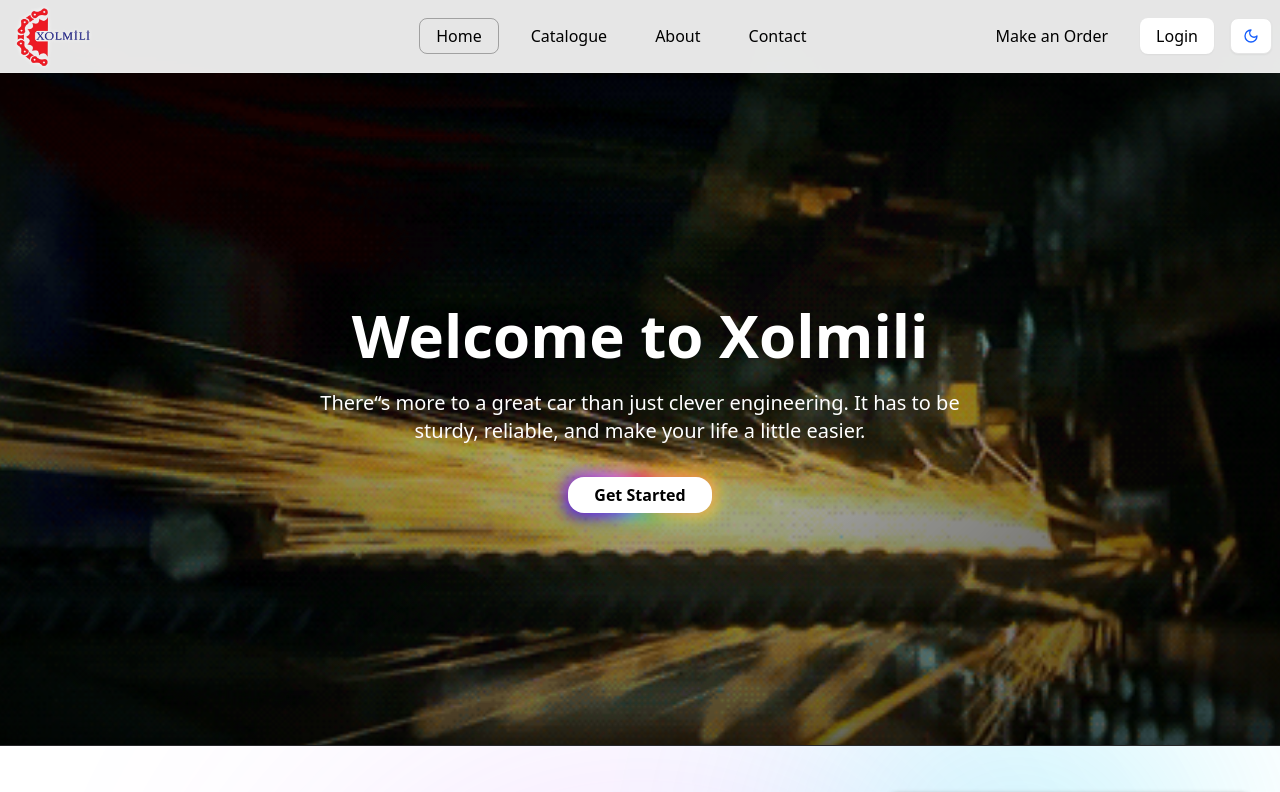
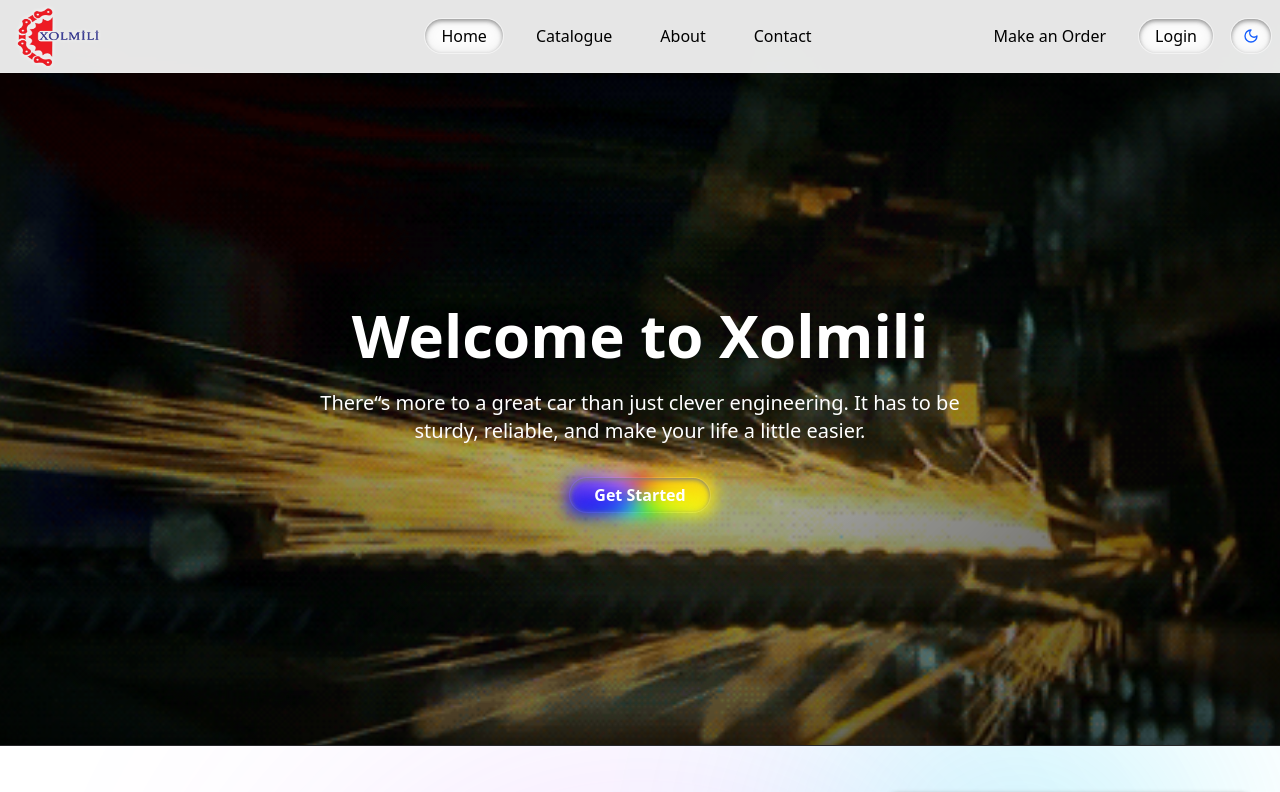
Before and after one commit to hasanasadov/xolmili, a Next.js app: page / in a window 1280 px wide. Shown: the top 792 px of the page. Built offline with nearby package versions, Linux system fonts and the light colour scheme.

Commit message:
glass effect added

```diff
--- a/app/layout.tsx
+++ b/app/layout.tsx
@@ -1,7 +1,7 @@
 import { SpeedInsights } from "@vercel/speed-insights/next";
 
 import type { Metadata } from "next";
-import "./globals.css";
+import "@/styles/globals.css";
 import { ThemeProvider } from "@/components/shared/ThemeProvider";
 import Navbar from "@/components/shared/Navbar";
 // import NeonCursor from "@/components/shared/NeonCursor";
--- a/app/page.tsx
+++ b/app/page.tsx
@@ -1,6 +1,7 @@
 "use client";
 
 import RGBButton from "@/components/shared/RGButton";
+import Image from "next/image";
 import React from "react";
 
 const HomePage = () => {
@@ -8,10 +9,11 @@ const HomePage = () => {
     <div className="p-4">
       <div className="absolute top-0 right-0 w-[100vw] z-[-1]">
         <div className="relative w-full h-screen">
-          <img
-            className="w-full h-full object-cover animate-pulse"
+          <Image
+            className=" object-cover animate-pulse"
             src="/giphy.gif"
             alt="Background Animation"
+            fill
           />
           <div className="absolute inset-0 bg-[radial-gradient(ellipse_at_center,_rgba(0,0,0,0)_0%,_rgba(0,0,0,0.7)_100%)] pointer-events-none" />
         </div>
--- a/components/shared/Navbar.tsx
+++ b/components/shared/Navbar.tsx
@@ -2,11 +2,12 @@
 import React from "react";
 import { Button } from "../ui/button";
 import Link from "next/link";
-import { MenuIcon } from "lucide-react";
+import { MenuIcon, XIcon } from "lucide-react";
 import { usePathname } from "next/navigation";
 import { PATHS } from "@/constants";
 import { ThemeToggle } from "./ThemeToggle";
 import { motion, AnimatePresence } from "framer-motion";
+import Image from "next/image";
 
 const Navbar = () => {
   const [isDialogOpen, setIsDialogOpen] = React.useState(false);
@@ -19,11 +20,19 @@ const Navbar = () => {
           className=" h-[calc(100%+8px)]  drop-shadow-[0_0_2px_#fff] cursor-pointer"
           onClick={() => (window.location.href = PATHS.HOME)}
         >
-          <img className="dark:hidden h-full" src="/logo.png" alt="Logo" />
-          <img
-            className="hidden dark:block h-full"
+          <Image
+            className="dark:hidden h-full"
+            src="/logo.png"
+            alt="Logo"
+            width={100}
+            height={"100"}
+          />
+          <Image
+            className="dark:block h-full hidden"
             src="/logoWhite.png"
             alt="Logo"
+            width={100}
+            height={"100"}
           />
         </div>
         <div className="hidden lg:flex space-x-4">
@@ -31,10 +40,10 @@ const Navbar = () => {
             <Button
               className={
                 pathname === PATHS.HOME
-                  ? "dark:!text-cyan-400 border border-[rgb(0,0,0,0.3)] dark:border-[rgb(255,255,255,0.1)]"
+                  ? "glass-button dark:!text-cyan-400 border border-[rgb(0,0,0,0.3)] dark:border-[rgb(255,255,255,0.1)]"
                   : ""
               }
-              variant="link"
+              variant="ghost"
             >
               Home
             </Button>
@@ -44,10 +53,10 @@ const Navbar = () => {
             <Button
               className={
                 pathname === PATHS.CATALOGUE
-                  ? "dark:!text-cyan-400 border border-[rgb(0,0,0,0.3)] dark:border-[rgb(255,255,255,0.1)]"
+                  ? "glass-button dark:!text-cyan-400 border border-[rgb(0,0,0,0.3)] dark:border-[rgb(255,255,255,0.1)]"
                   : ""
               }
-              variant="link"
+              variant="ghost"
             >
               Catalogue
             </Button>
@@ -57,10 +66,10 @@ const Navbar = () => {
             <Button
               className={
                 pathname === PATHS.ABOUT
-                  ? "dark:!text-cyan-400 border border-[rgb(0,0,0,0.3)] dark:border-[rgb(255,255,255,0.1)]"
+                  ? "glass-button dark:!text-cyan-400 border border-[rgb(0,0,0,0.3)] dark:border-[rgb(255,255,255,0.1)]"
                   : ""
               }
-              variant="link"
+              variant="ghost"
             >
               About
             </Button>
@@ -70,10 +79,10 @@ const Navbar = () => {
             <Button
               className={
                 pathname === PATHS.CONTACT
-                  ? "dark:!text-cyan-400 border border-[rgb(0,0,0,0.3)] dark:border-[rgb(255,255,255,0.1)]"
+                  ? "glass-button dark:!text-cyan-400 border border-[rgb(0,0,0,0.3)] dark:border-[rgb(255,255,255,0.1)]"
                   : ""
               }
-              variant="link"
+              variant="ghost"
             >
               Contact
             </Button>
@@ -84,10 +93,10 @@ const Navbar = () => {
             <Button
               className={
                 pathname === PATHS.ORDER
-                  ? "dark:!text-cyan-400 border border-[rgb(0,0,0,0.3)] dark:border-[rgb(255,255,255,0.1)]"
+                  ? "glass-button dark:!text-cyan-400 border border-[rgb(0,0,0,0.3)] dark:border-[rgb(255,255,255,0.1)]"
                   : ""
               }
-              variant="link"
+              variant="ghost"
             >
               Make an Order
             </Button>
@@ -123,13 +132,13 @@ const Navbar = () => {
                 exit={{ x: "-100%" }}
                 transition={{ type: "tween", duration: 0.5 }}
               >
-                <button
+                <Button
                   onClick={() => setIsDialogOpen(false)}
                   className="self-end text-2xl font-bold"
                   aria-label="Close menu"
                 >
-                  ×
-                </button>
+                  <XIcon />
+                </Button>
 
                 <Link href={PATHS.HOME} onClick={() => setIsDialogOpen(false)}>
                   <Button variant="ghost" className="w-full justify-start">
--- a/components/shared/RGButton.tsx
+++ b/components/shared/RGButton.tsx
@@ -15,8 +15,9 @@ export default function RGBButton({
 
       <Button
         {...props}
+        variant={"custom"}
         className={cn(
-          "relative z-10 rounded-2xl px-6 py-3 font-bold dark:text-white text-black hover:cursor-pointer",
+          "relative z-10 rounded-2xl px-6 py-3 font-bold dark:text-white !text-white hover:cursor-pointer",
           "dark:bg-black bg-white border-2 border-transparent hover:shadow-xl transition-all duration-300",
           "shadow-[0_0_15px_rgba(255,0,255,0.4)] hover:shadow-[0_0_25px_rgba(0,255,255,0.6)] hover:bg-white",
           className
--- a/components/shared/ThemeToggle.tsx
+++ b/components/shared/ThemeToggle.tsx
@@ -21,7 +21,6 @@ export function ThemeToggle() {
   return (
     <Button
       onClick={() => setTheme(isDark ? "light" : "dark")}
-      variant="outline"
       className="flex items-center gap-2 transition-all duration-300 dark:shadow-[0_0_10px_#fff] "
     >
       {isDark ? (
--- a/components/ui/button.tsx
+++ b/components/ui/button.tsx
@@ -5,7 +5,7 @@ import { cva, type VariantProps } from "class-variance-authority";
 import { cn } from "@/lib/utils";
 
 const buttonVariants = cva(
-  "cursor-pointer   w-fit inline-flex hover:drop-shadow-[0_0_50px_#0ff] duration-500  items-center justify-center gap-2 whitespace-nowrap rounded-md text-md font-medium transition-all disabled:pointer-events-none disabled:opacity-50 [&_svg]:pointer-events-none [&_svg:not([class*='size-'])]:size-4 shrink-0 [&_svg]:shrink-0 outline-none focus-visible:border-ring focus-visible:ring-ring/50 focus-visible:ring-[3px] aria-invalid:ring-destructive/20 dark:aria-invalid:ring-destructive/40 aria-invalid:border-destructive",
+  "cursor-pointer dark:!text-white !text-black  w-fit inline-flex hover:drop-shadow-[0_0_50px_#0ff]ğ duration-200  items-center justify-center gap-2 whitespace-nowrap rounded-md text-md font-medium transition-all disabled:pointer-events-none disabled:opacity-50 [&_svg]:pointer-events-none [&_svg:not([class*='size-'])]:size-4 shrink-0 [&_svg]:shrink-0 outline-none focus-visible:border-ring focus-visible:ring-ring/50 focus-visible:ring-[3px] aria-invalid:ring-destructive/20 dark:aria-invalid:ring-destructive/40 aria-invalid:border-destructive",
   {
     variants: {
       variant: {
@@ -23,6 +23,7 @@ const buttonVariants = cva(
         after:absolute after:left-0 after:right-0 after:bottom-[-2px]
         after:h-[1px] after:bg-current after:scale-x-0 after:transition-transform
         after:duration-300 after:ease-in-out hover:after:scale-x-100 after:origin-left dark:text-white text-black `,
+        custom: "glass-button ",
       },
       size: {
         default: "h-9 px-4 py-2 has-[>svg]:px-3",
@@ -32,7 +33,7 @@ const buttonVariants = cva(
       },
     },
     defaultVariants: {
-      variant: "default",
+      variant: "custom",
       size: "default",
     },
   }
--- a/app/globals.css
+++ b/styles/globals.css
@@ -176,3 +176,70 @@ body {
   user-select: none;
   -webkit-user-drag: none;
 }
+
+.glass-button {
+  position: relative;
+  background-color: rgba(255, 255, 255, 0.03);
+  backdrop-filter: blur(8px);
+  box-shadow: inset 0 2px 4px 0 rgba(123, 123, 123, 0.8);
+
+  border: 1px solid rgba(255, 255, 255, 0.1);
+  display: flex;
+  align-items: center;
+  justify-content: center;
+  border-radius: 1.6rem;
+  cursor: pointer;
+  /* z-index: 9999; */
+  &:hover {
+    background-color: rgba(255, 255, 255, 0.1);
+    box-shadow: inset 0 2px 20px 0 rgba(123, 123, 123, 1);
+    transition: 500ms all;
+  }
+  transition: 500ms all;
+  overflow: hidden;
+}
+
+.glass-border {
+  position: relative;
+  background-color: rgba(255, 255, 255, 0.03);
+  backdrop-filter: blur(8px);
+  box-shadow: inset 0 2px 4px 0 rgba(123, 123, 123, 0.8);
+
+  border: 1px solid rgba(255, 255, 255, 0.1);
+  border-radius: 1.6rem;
+  &:hover {
+    background-color: rgba(255, 255, 255, 0.1);
+    box-shadow: inset 0 2px 20px 0 rgba(123, 123, 123, 1);
+    transition: 500ms all;
+  }
+}
+/*
+input {
+  position: relative;
+  background-color: rgba(255, 255, 255, 0.03);
+  backdrop-filter: blur(8px);
+  box-shadow: inset 0 2px 4px 0 rgba(123, 123, 123, 0.8);
+
+  border: 1px solid rgba(255, 255, 255, 0.1);
+  border-radius: 1.6rem;
+  &:hover {
+    background-color: rgba(255, 255, 255, 0.1);
+    box-shadow: inset 0 2px 20px 0 rgba(123, 123, 123, 1);
+    transition: 500ms all;
+  }
+}
+
+textarea {
+  position: relative;
+  background-color: rgba(255, 255, 255, 0.03);
+  backdrop-filter: blur(8px);
+  box-shadow: inset 0 2px 4px 0 rgba(123, 123, 123, 0.8);
+
+  border: 1px solid rgba(255, 255, 255, 0.1);
+  border-radius: 1.6rem;
+  &:hover {
+    background-color: rgba(255, 255, 255, 0.1);
+    box-shadow: inset 0 2px 20px 0 rgba(123, 123, 123, 1);
+    transition: 500ms all;
+  }
+} */
```
Also changed, not shown: app/(client)/catalogue/page.tsx (+13 -12 lines), 1 other file (tests, documents, lock files or other folders).
